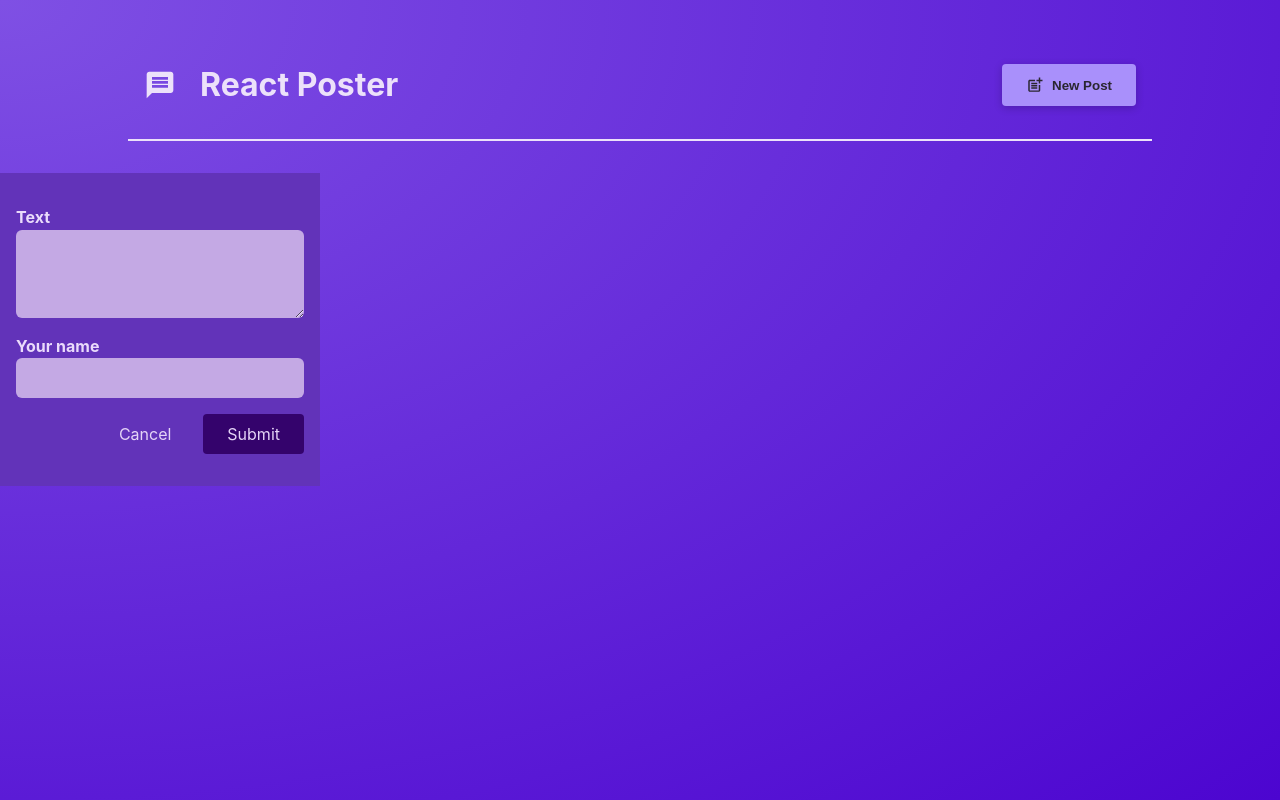
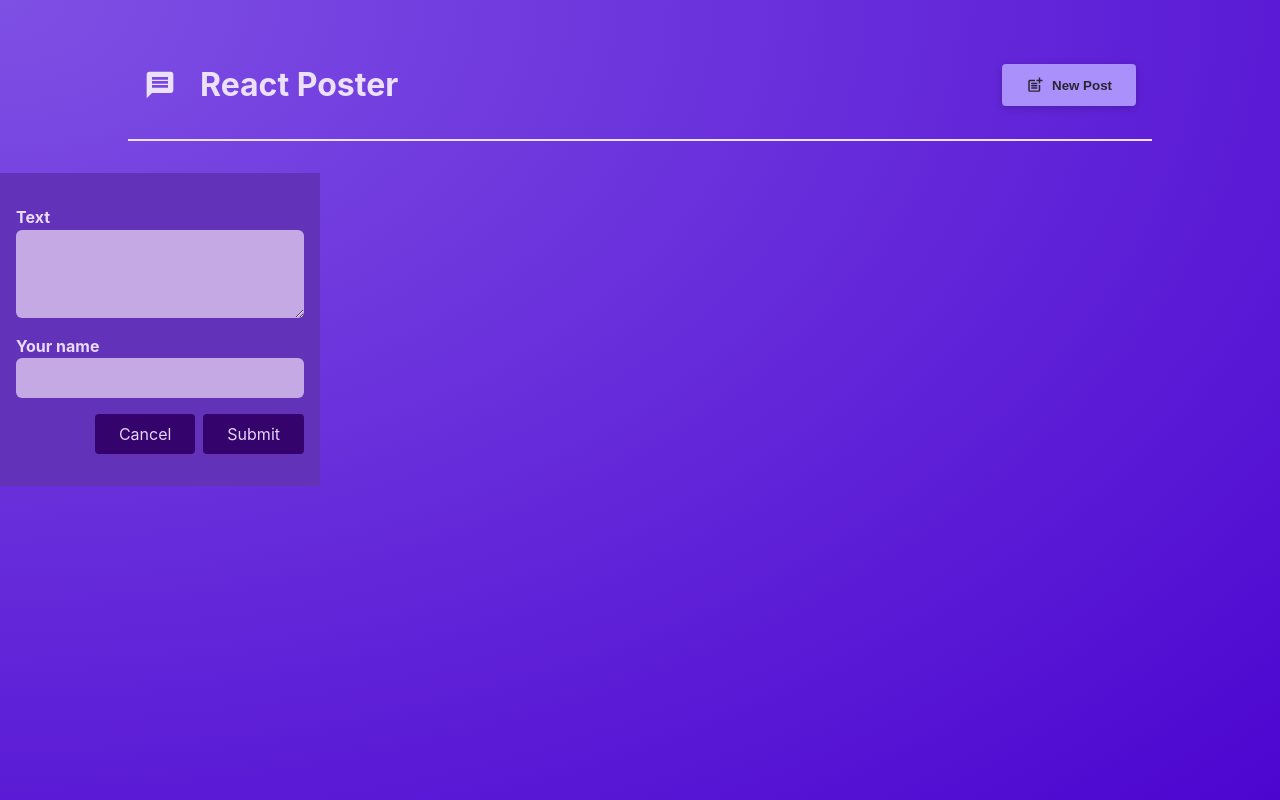
Before and after one commit to G3RGES/react-posts, a React (Vite) app: page /create-post in a window 1280 px wide. Built offline with nearby package versions, Linux system fonts and the light colour scheme.

Commit message:
Update NewPost.module.css

```diff
--- a/src/components/NewPost.module.css
+++ b/src/components/NewPost.module.css
@@ -2,9 +2,6 @@
   background-color: #6233b9;
   padding: 1rem;
   width: 20rem;
-  /* margin: 2rem auto;
-  border-radius: 6px;
-  box-shadow: 0 2px 8px rgba(0, 0, 0, 0.2); */
 }
 
 .form label {
@@ -29,6 +26,7 @@
 .actions {
   display: flex;
   justify-content: flex-end;
+  align-items: center;
   gap: 0.5rem;
 }
 
@@ -46,10 +44,12 @@
   background-color: #23014a;
 }
 
-.actions button[type="button"] {
+.actions a {
   background-color: transparent;
+  text-decoration: none;
+  color: #e5d5f7;
 }
 
-.actions button[type="button"]:hover {
+.actions a:hover {
   color: #d1bee6;
 }
```
